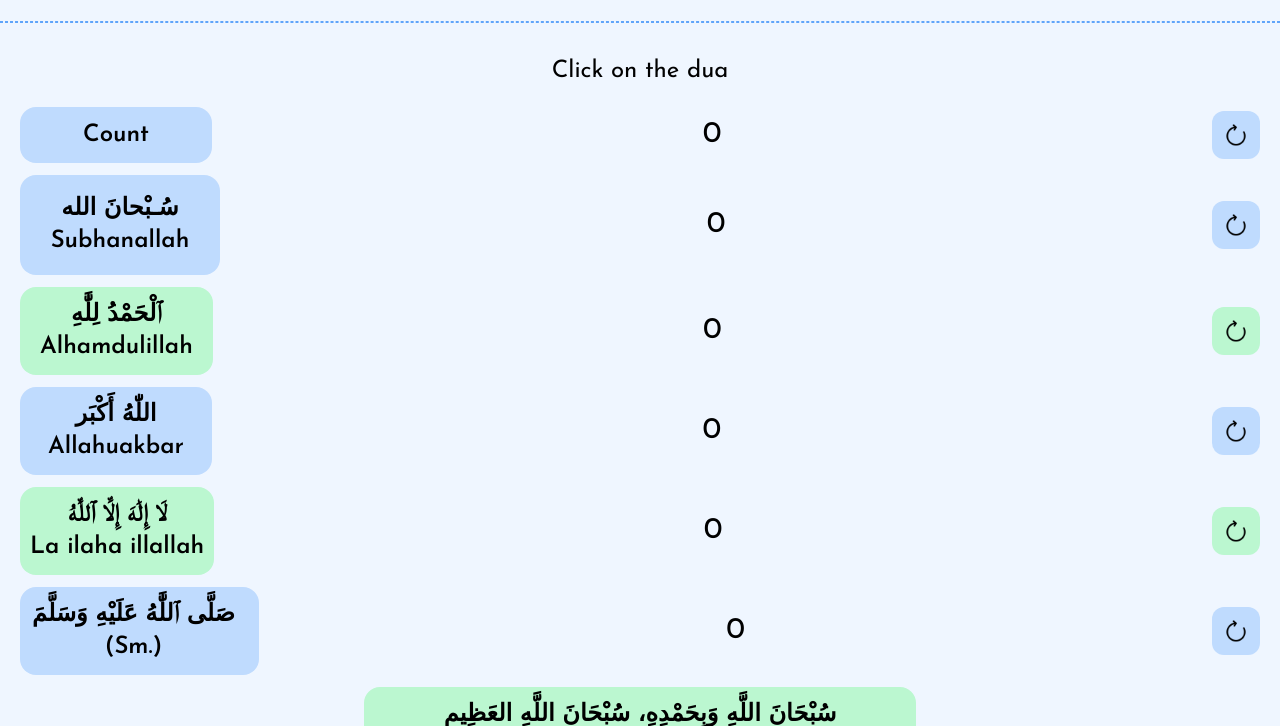
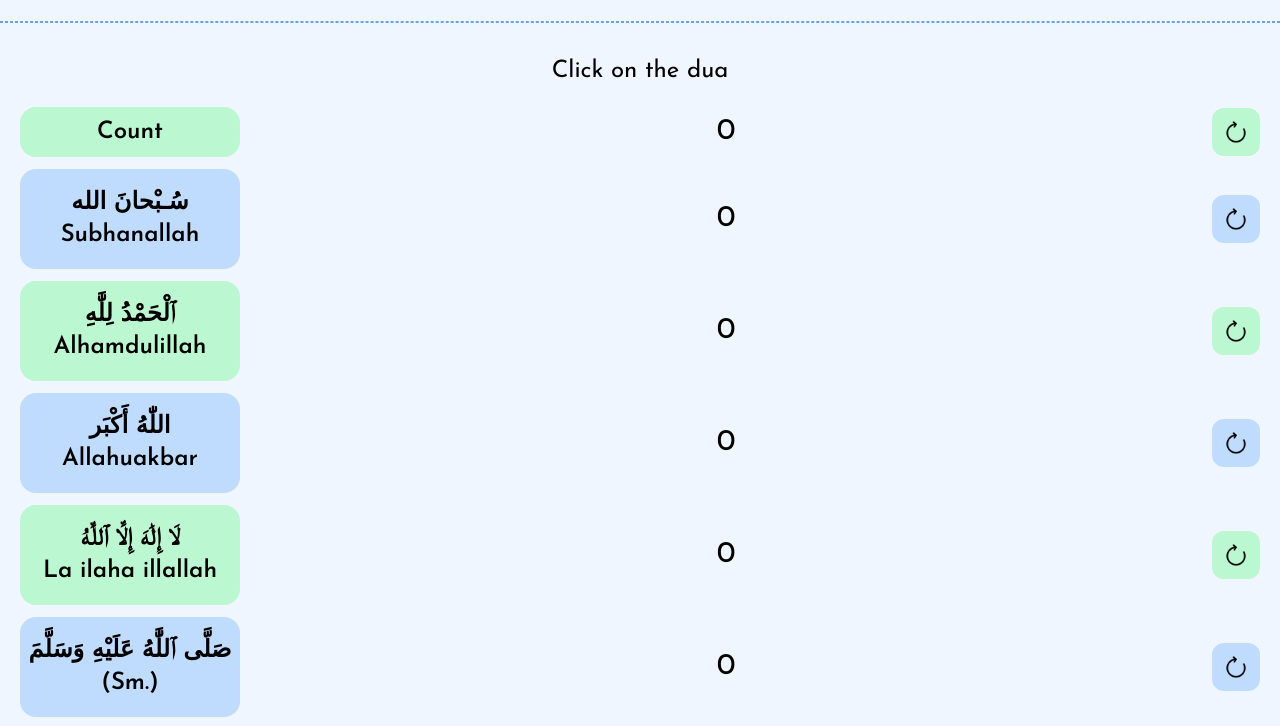
Before and after one commit to RahilLamisa/counter, a plain HTML site: page index.html in a window 1280 px wide. Shown: the part 59-785 px from the top of the page. Drawn offline with nearby package versions, Linux system fonts and the light colour scheme.

Commit message:
modified

```diff
--- a/index.html
+++ b/index.html
@@ -25,32 +25,32 @@
     <div class="mt-8 mx-5">
         <p class="text-center text-2xl">Click on the dua</p>
         <div class="flex justify-between items-center mb-3 mt-5">
-            <button id="others" class=" text-2xl bg-blue-200 py-3 px-[63px] rounded-2xl font-semibold">Count</button>
+            <button id="others" class=" text-2xl bg-green-200 h-[50px] w-[220px] rounded-2xl font-semibold">Count</button>
             <p id="count7" class="text-3xl">0</p>
-            <button id="ref7" class="bg-blue-200 p-3 rounded-xl"><img src="refresh.png" alt="refresh" class="h-6"></button>
+            <button id="ref7" class="bg-green-200 p-3 rounded-xl"><img src="refresh.png" alt="refresh" class="h-6"></button>
         </div>
         <div class="flex justify-between items-center mb-3">
-            <button id="subhanallah" class=" text-2xl bg-blue-200 h-[100px] w-[200px] rounded-2xl font-semibold">سُـبْحانَ الله <br> Subhanallah</button>
+            <button id="subhanallah" class=" text-2xl bg-blue-200 h-[100px] w-[220px] rounded-2xl font-semibold">سُـبْحانَ الله <br> Subhanallah</button>
             <p id="count1" class="text-3xl">0</p>
             <button id="ref1" class="bg-blue-200 p-3 rounded-xl"><img src="refresh.png" alt="refresh" class="h-6"></button>
         </div>
         <div class="flex justify-between items-center mb-3">
-            <button id="alhamdulillah" class=" text-2xl bg-green-200 py-3 px-5  rounded-2xl font-semibold">ٱلْحَمْدُ لِلَّٰهِ <br> Alhamdulillah</button>
+            <button id="alhamdulillah" class=" text-2xl bg-green-200 h-[100px] w-[220px]  rounded-2xl font-semibold">ٱلْحَمْدُ لِلَّٰهِ <br> Alhamdulillah</button>
             <p id="count2" class="text-3xl">0</p>
             <button id="ref2" class="bg-green-200 p-3 rounded-xl"><img src="refresh.png" alt="refresh" class="h-6"></button>
         </div>
         <div class="flex justify-between items-center mb-3">
-            <button id="allahuakbar" class=" text-2xl bg-blue-200 py-3 px-[28px] pr-7 rounded-2xl font-semibold"> اللّٰهُ أَكْبَر <br> Allahuakbar</button>
+            <button id="allahuakbar" class=" text-2xl bg-blue-200 h-[100px] w-[220px] rounded-2xl font-semibold"> اللّٰهُ أَكْبَر <br> Allahuakbar</button>
             <p id="count3" class="text-3xl">0</p>
             <button id="ref3" class="bg-blue-200 p-3 rounded-xl"><img src="refresh.png" alt="refresh" class="h-6"></button>
         </div>
         <div class="flex justify-between items-center mb-3">
-            <button id="lailahaillallah" class=" text-2xl bg-green-200 py-3 px-[10px] rounded-2xl font-semibold"> لَا إِلَٰهَ إِلَّا ٱللَّٰهُ <br> La ilaha illallah</button>
+            <button id="lailahaillallah" class=" text-2xl bg-green-200 h-[100px] w-[220px] rounded-2xl font-semibold"> لَا إِلَٰهَ إِلَّا ٱللَّٰهُ <br> La ilaha illallah</button>
             <p id="count4" class="text-3xl">0</p>
             <button id="ref4" class="bg-green-200 p-3 rounded-xl"><img src="refresh.png" alt="refresh" class="h-6"></button>
         </div>
         <div class="flex justify-between items-center mb-3">
-            <button id="sallallah" class=" text-2xl bg-blue-200 p-3 pr-6 rounded-2xl font-semibold"> صَلَّى ٱللَّٰهُ عَلَيْهِ وَسَلَّمَ <br> (Sm.) </button>
+            <button id="sallallah" class=" text-2xl bg-blue-200 h-[100px] w-[220px] rounded-2xl font-semibold"> صَلَّى ٱللَّٰهُ عَلَيْهِ وَسَلَّمَ <br> (Sm.) </button>
             <p id="count5" class="text-3xl">0</p>
             <button id="ref5" class="bg-blue-200 p-3 rounded-xl"><img src="refresh.png" alt="refresh" class="h-6"></button>
         </div>
```
